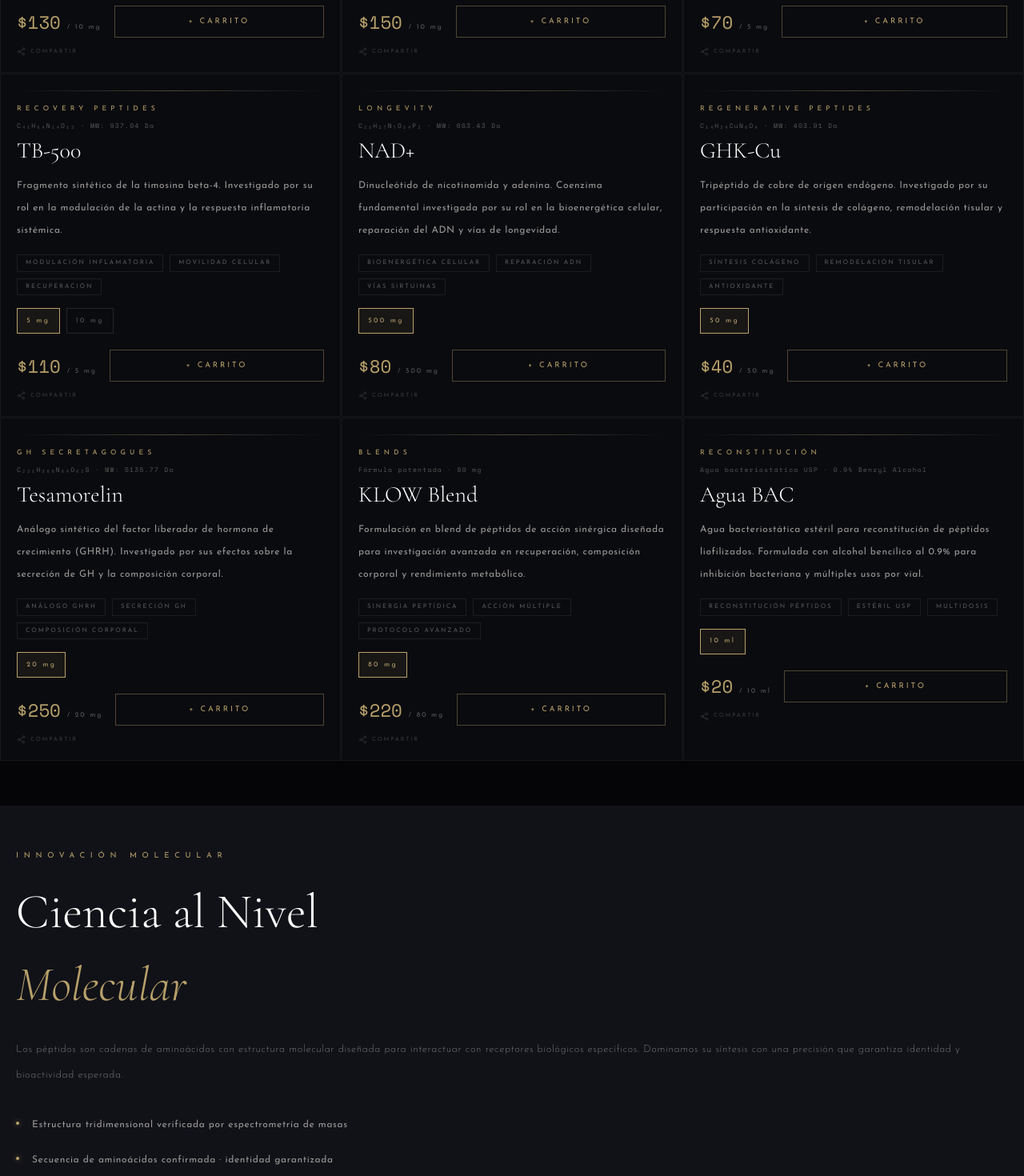
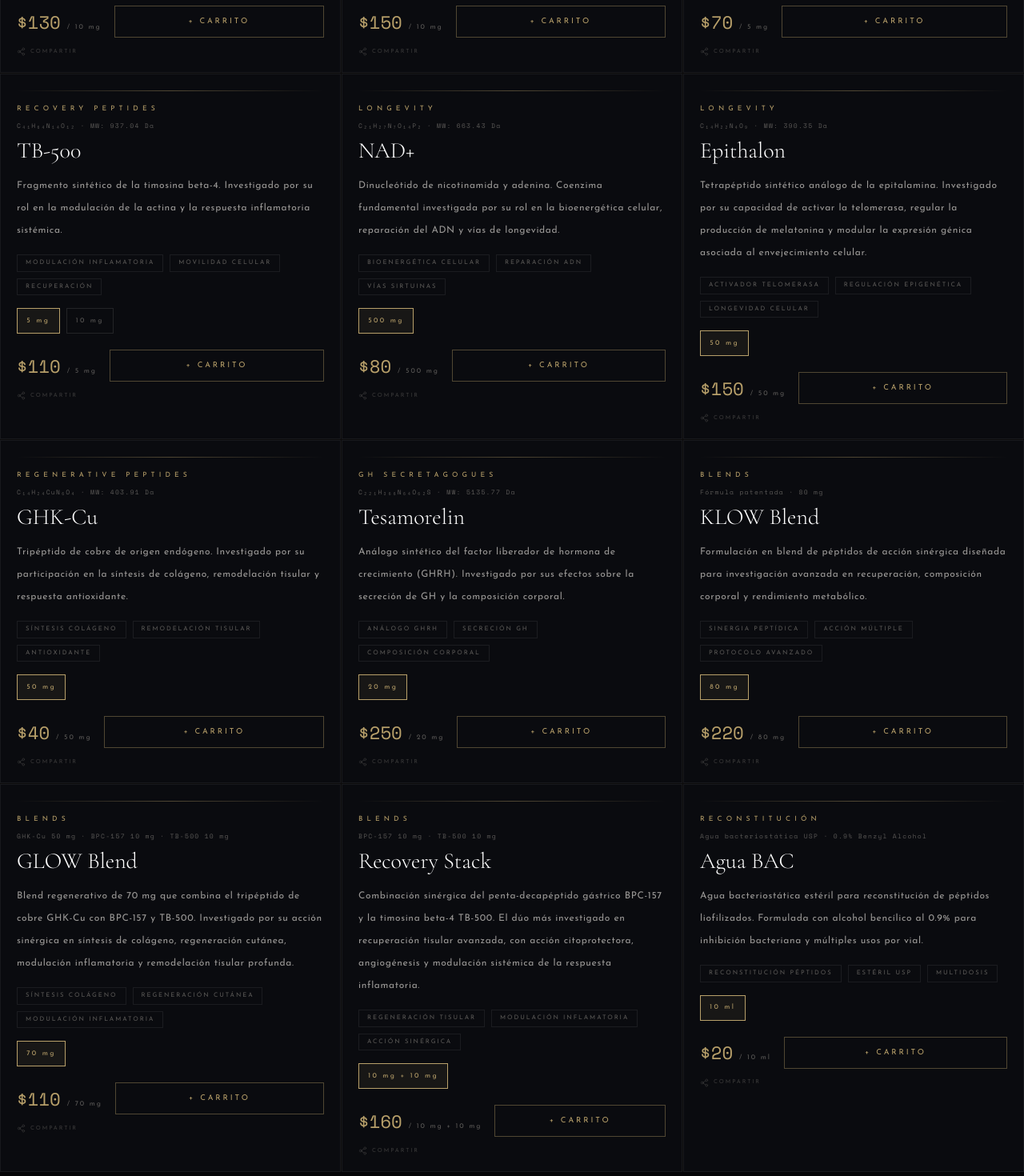
Before and after one commit to aceroc1-collab/PWADEF, a Next.js app: page / in a window 1280 px wide. Shown: the part 3260-4730 px from the top of the page at 80% size. Built offline with nearby package versions, Linux system fonts and the light colour scheme.

Commit message:
Add Epithalon 50mg, GLOW Blend 70mg, Recovery Stack to catalog

```diff
--- a/components/Products.tsx
+++ b/components/Products.tsx
@@ -61,6 +61,15 @@
     variants: [{ mg: '500 mg', price: 80 }],
   },
   {
+    id: 'epithalon',
+    category: 'LONGEVITY',
+    formula: 'C₁₄H₂₂N₄O₉ · MW: 390.35 Da',
+    name: 'Epithalon',
+    description: 'Tetrapéptido sintético análogo de la epitalamina. Investigado por su capacidad de activar la telomerasa, regular la producción de melatonina y modular la expresión génica asociada al envejecimiento celular.',
+    benefits: ['ACTIVADOR TELOMERASA', 'REGULACIÓN EPIGENÉTICA', 'LONGEVIDAD CELULAR'],
+    variants: [{ mg: '50 mg', price: 150 }],
+  },
+  {
     id: 'ghk-cu',
     category: 'REGENERATIVE PEPTIDES',
     formula: 'C₁₄H₂₄CuN₆O₄ · MW: 403.91 Da',
@@ -86,6 +95,24 @@
     description: 'Formulación en blend de péptidos de acción sinérgica diseñada para investigación avanzada en recuperación, composición corporal y rendimiento metabólico.',
     benefits: ['SINERGIA PEPTÍDICA', 'ACCIÓN MÚLTIPLE', 'PROTOCOLO AVANZADO'],
     variants: [{ mg: '80 mg', price: 220 }],
+  },
+  {
+    id: 'glow-blend',
+    category: 'BLENDS',
+    formula: 'GHK-Cu 50 mg · BPC-157 10 mg · TB-500 10 mg',
+    name: 'GLOW Blend',
+    description: 'Blend regenerativo de 70 mg que combina el tripéptido de cobre GHK-Cu con BPC-157 y TB-500. Investigado por su acción sinérgica en síntesis de colágeno, regeneración cutánea, modulación inflamatoria y remodelación tisular profunda.',
+    benefits: ['SÍNTESIS COLÁGENO', 'REGENERACIÓN CUTÁNEA', 'MODULACIÓN INFLAMATORIA'],
+    variants: [{ mg: '70 mg', price: 110 }],
+  },
+  {
+    id: 'recovery-stack',
+    category: 'BLENDS',
+    formula: 'BPC-157 10 mg · TB-500 10 mg',
+    name: 'Recovery Stack',
+    description: 'Combinación sinérgica del penta-decapéptido gástrico BPC-157 y la timosina beta-4 TB-500. El dúo más investigado en recuperación tisular avanzada, con acción citoprotectora, angiogénesis y modulación sistémica de la respuesta inflamatoria.',
+    benefits: ['REGENERACIÓN TISULAR', 'MODULACIÓN INFLAMATORIA', 'ACCIÓN SINÉRGICA'],
+    variants: [{ mg: '10 mg + 10 mg', price: 160 }],
   },
   {
     id: 'agua-bac',
```
